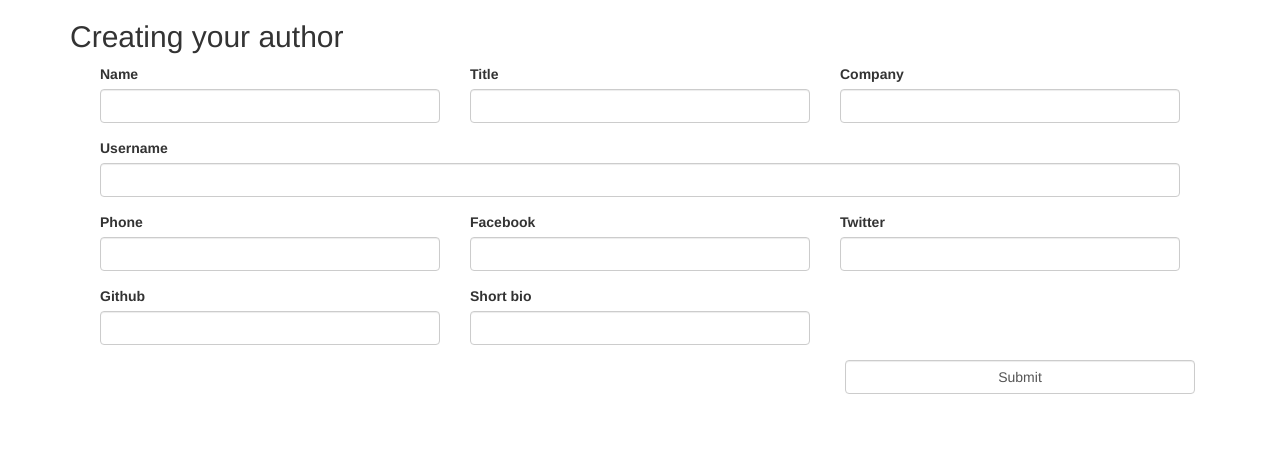
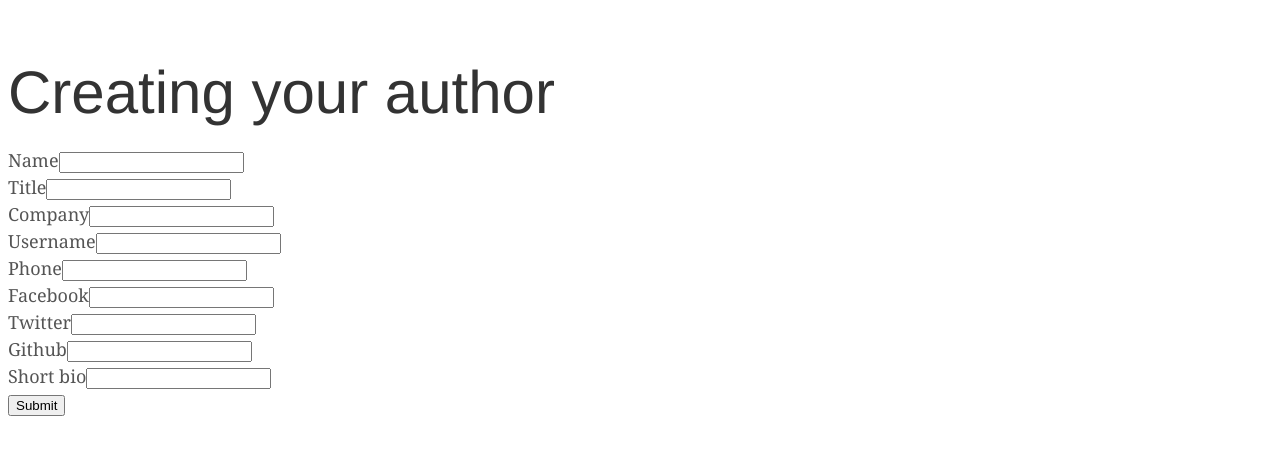
Before and after one commit to SublimeRaiser/blog-secure-engine, a Symfony app: template templates/admin/author_new.html.twig in a window 1280 px wide. Shown: the top 455 px of the page. Run offline with Twig, Linux system fonts and the light colour scheme; the template is opened without the code that fills it, so the values that code supplies are empty; form fields are guessed from the names that the template uses; style sheets or scripts are compiled from the project's sources; some libraries are stand-ins or nearby versions.

Commit message:
add basic assets

```diff
--- a/assets/css/app.css
+++ /dev/null
@@ -1,3 +0,0 @@
-body {
-    background-color: lightgray;
-}
--- /dev/null
+++ b/assets/css/global.scss
@@ -0,0 +1,3 @@
+$brand-primary: darken(#428bca, 20%);
+$icon-font-path: "~bootstrap-sass/assets/fonts/bootstrap/";
+@import '~bootstrap-sass/assets/stylesheets/bootstrap';
--- /dev/null
+++ b/assets/css/main.scss
@@ -0,0 +1,161 @@
+/*
+ * Globals
+ */
+
+body {
+  font-family: Georgia, "Times New Roman", Times, serif;
+  color: #555;
+}
+
+h1, .h1,
+h2, .h2,
+h3, .h3,
+h4, .h4,
+h5, .h5,
+h6, .h6 {
+  margin-top: 0;
+  font-family: "Helvetica Neue", Helvetica, Arial, sans-serif;
+  font-weight: normal;
+  color: #333;
+}
+
+
+/*
+ * Override Bootstrap's default container.
+ */
+
+@media (min-width: 1200px) {
+  .container {
+    width: 970px;
+  }
+}
+
+
+/*
+ * Masthead for nav
+ */
+
+.blog-masthead {
+  background-color: #428bca;
+  -webkit-box-shadow: inset 0 -2px 5px rgba(0,0,0,.1);
+  box-shadow: inset 0 -2px 5px rgba(0,0,0,.1);
+}
+
+/* Nav links */
+.blog-nav-item {
+  position: relative;
+  display: inline-block;
+  padding: 10px;
+  font-weight: 500;
+  color: #cdddeb;
+}
+.blog-nav-item:hover,
+.blog-nav-item:focus {
+  color: #fff;
+  text-decoration: none;
+}
+
+/* Active state gets a caret at the bottom */
+.blog-nav .active {
+  color: #fff;
+}
+.blog-nav .active:after {
+  position: absolute;
+  bottom: 0;
+  left: 50%;
+  width: 0;
+  height: 0;
+  margin-left: -5px;
+  vertical-align: middle;
+  content: " ";
+  border-right: 5px solid transparent;
+  border-bottom: 5px solid;
+  border-left: 5px solid transparent;
+}
+
+/*
+ * Blog name and description
+ */
+
+.blog-header {
+  padding-top: 20px;
+  padding-bottom: 20px;
+}
+.blog-title {
+  margin-top: 30px;
+  margin-bottom: 0;
+  font-size: 60px;
+  font-weight: normal;
+}
+.blog-description {
+  font-size: 20px;
+  color: #999;
+}
+
+
+/*
+ * Main column and sidebar layout
+ */
+
+.blog-main {
+  font-size: 18px;
+  line-height: 1.5;
+}
+
+/* Sidebar modules for boxing content */
+.sidebar-module {
+  padding: 15px;
+  margin: 0 -15px 15px;
+}
+.sidebar-module-inset {
+  padding: 15px;
+  background-color: #f5f5f5;
+  border-radius: 4px;
+}
+.sidebar-module-inset p:last-child,
+.sidebar-module-inset ul:last-child,
+.sidebar-module-inset ol:last-child {
+  margin-bottom: 0;
+}
+
+/* Pagination */
+.pager {
+  margin-bottom: 60px;
+  text-align: left;
+}
+.pager > li > a {
+  width: 140px;
+  padding: 10px 20px;
+  text-align: center;
+  border-radius: 30px;
+}
+
+/*
+ * Blog posts
+ */
+.blog-post {
+  margin-bottom: 60px;
+}
+.blog-post-title {
+  margin-bottom: 5px;
+  font-size: 40px;
+}
+.blog-post-meta {
+  margin-bottom: 20px;
+  color: #999;
+}
+
+
+/*
+ * Footer
+ */
+.blog-footer {
+  padding: 40px 0;
+  color: #999;
+  text-align: center;
+  background-color: #f9f9f9;
+  border-top: 1px solid #e5e5e5;
+}
+.blog-footer p:last-child {
+  margin-bottom: 0;
+}
--- /dev/null
+++ b/assets/js/main.js
@@ -0,0 +1,3 @@
+var $ = require('jquery');
+require('bootstrap-sass');
+require('../css/main.scss');
--- a/templates/base.html.twig
+++ b/templates/base.html.twig
@@ -3,22 +3,15 @@
     <head>
         <meta charset="UTF-8">
         <title>{% block title %}Welcome!{% endblock %}</title>
-        {% block stylesheets %}{% endblock %}
-        <link rel="icon" type="image/x-icon" href="{{ asset('favicon.ico') }}" />
-        <!-- Latest compiled and minified CSS -->
-        <link rel="stylesheet" href="https://maxcdn.bootstrapcdn.com/bootstrap/3.3.7/css/bootstrap.min.css">
-
-        <!-- jQuery library -->
-        <script src="https://ajax.googleapis.com/ajax/libs/jquery/3.2.1/jquery.min.js"></script>
-
-        <!-- Latest compiled JavaScript -->
-        <script src="https://maxcdn.bootstrapcdn.com/bootstrap/3.3.7/js/bootstrap.min.js"></script>
-
-        <!-- Custom CSS File -->
-        <script src="css/style.css"></script>
+        {% block stylesheets %}
+            <link rel="stylesheet" href="{{ asset('build/global.css') }}" />
+            <link rel="stylesheet" href="{{ asset('build/app.css') }}">
+        {% endblock %}
     </head>
     <body>
         {% block body %}{% endblock %}
-        {% block javascripts %}{% endblock %}
+        {% block javascripts %}
+            <script src="{{ asset('build/app.js') }}"></script>
+        {% endblock %}
     </body>
 </html>
```
Also changed, not shown: assets/js/app.js (deleted, +0 -14 lines), webpack.config.js (+5 -3 lines).
